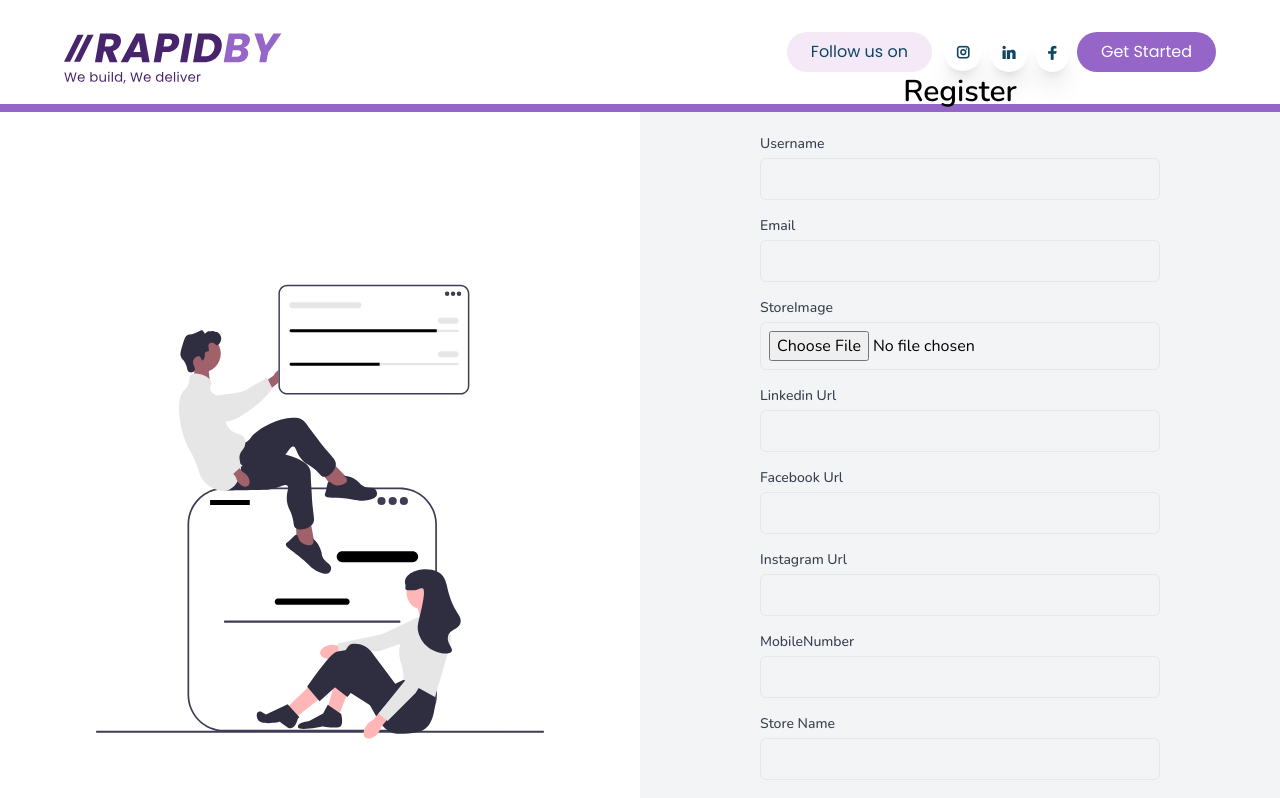
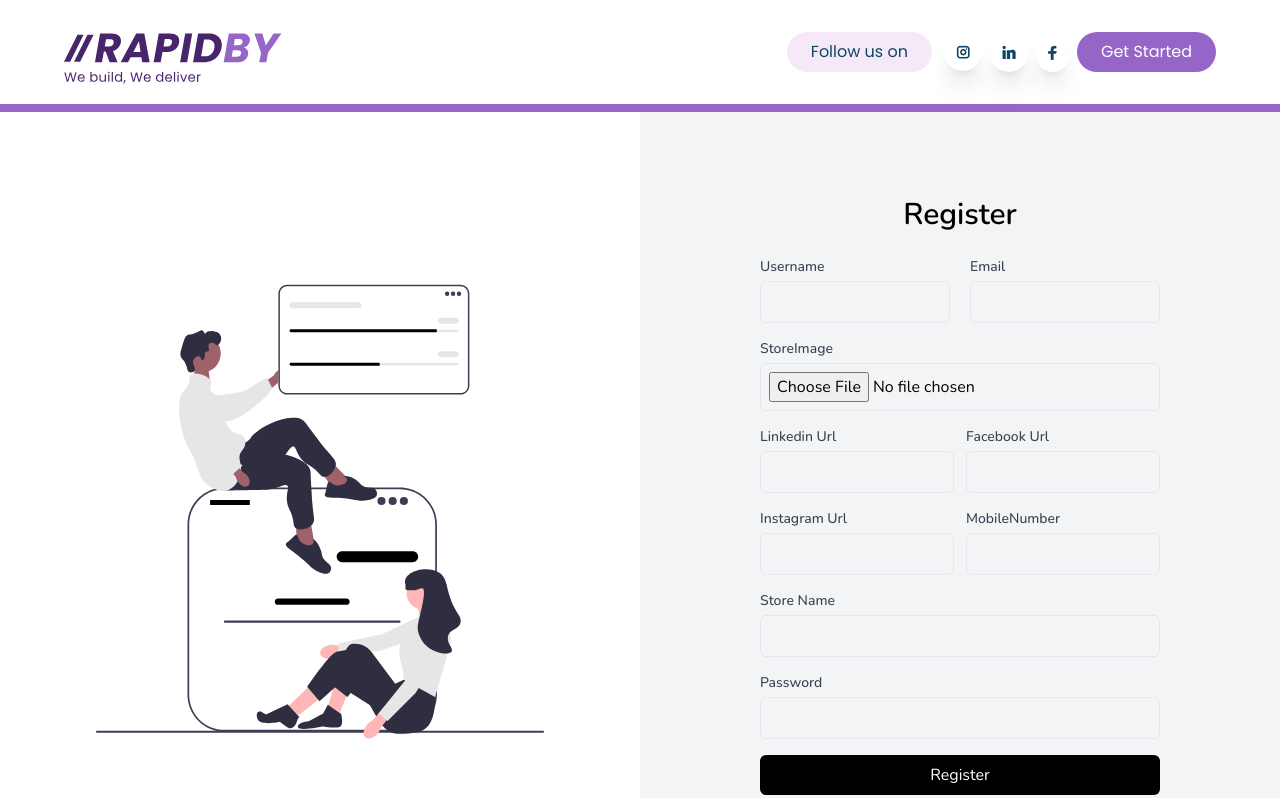
Before and after one commit to sai-ram-kaushik/rapidby-store-client, a React (Vite) app: page /register in a window 1280 px wide. Shown: the top 798 px of the page. Built offline with nearby package versions, Linux system fonts and the light colour scheme.

Commit message:
updated with the registration page

```diff
--- a/src/pages/Register.jsx
+++ b/src/pages/Register.jsx
@@ -305,6 +305,7 @@ const Register = () => {
           </h2>
 
           <form action="#" className="space-y-4" onSubmit={handleSubmit}>
+            <div className="flex items-center gap-5 w-full">
               <div>
                 <label
                   for="username"
@@ -338,6 +339,7 @@ const Register = () => {
                   className="mt-1 p-2 w-full border rounded-md focus:border-gray-200 focus:outline-none focus:ring-2 focus:ring-offset-2 focus:ring-gray-300 transition-colors duration-300"
                 />
               </div>
+            </div>
 
             <div>
               <label
@@ -355,6 +357,7 @@ const Register = () => {
               />
             </div>
 
+            <div className="flex items-center gap-3">
               <div>
                 <label
                   for="linkedinUrl"
@@ -388,7 +391,9 @@ const Register = () => {
                   className="mt-1 p-2 w-full border rounded-md focus:border-gray-200 focus:outline-none focus:ring-2 focus:ring-offset-2 focus:ring-gray-300 transition-colors duration-300"
                 />
               </div>
+            </div>
 
+            <div className="flex items-center gap-3">
               <div>
                 <label
                   for="instagramUrl"
@@ -421,6 +426,7 @@ const Register = () => {
                   onChange={(e) => setMobileNumber(e.target.value)}
                   className="mt-1 p-2 w-full border rounded-md focus:border-gray-200 focus:outline-none focus:ring-2 focus:ring-offset-2 focus:ring-gray-300 transition-colors duration-300"
                 />
+              </div>
             </div>
 
             <div>
```
Lines whose indentation alone changed are shown as unchanged.
